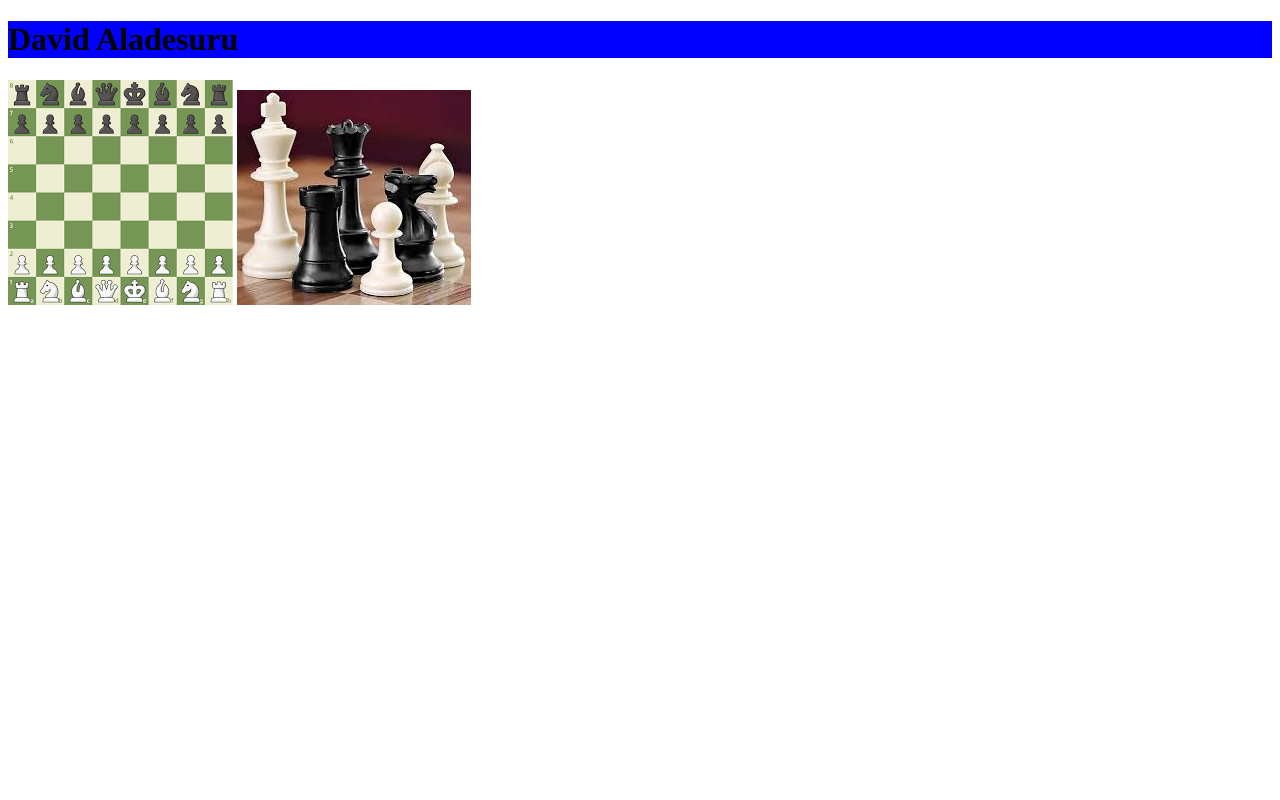
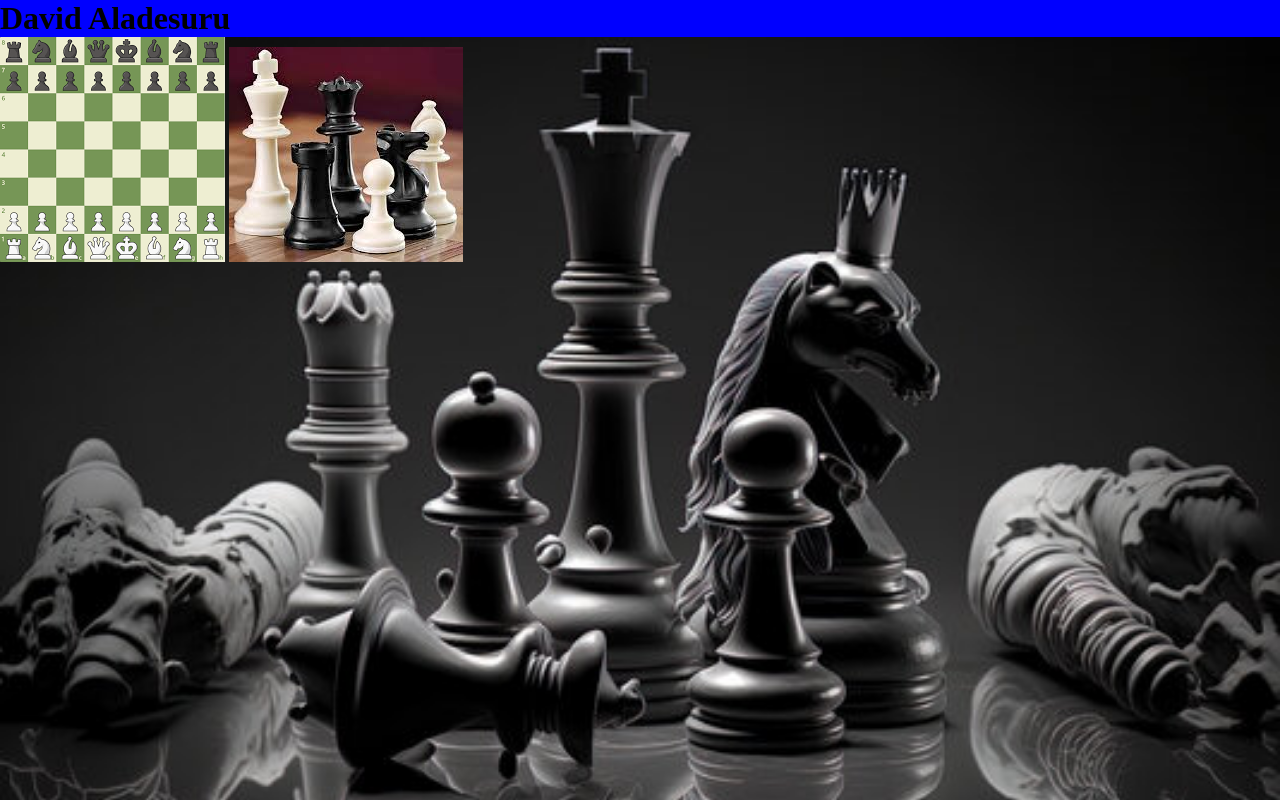
Before and after one commit to bsdc-david/bsdc-david.github.io, a plain HTML site: page index.html in a window 1280 px wide. Drawn offline with Linux system fonts and the light colour scheme.

Commit message:
nigeria added

```diff
--- a/index.html
+++ b/index.html
@@ -4,15 +4,12 @@
     <meta charset="UTF-8">
     <meta name="viewport" content="width=device-width, initial-scale=1.0">
     <title>Document</title>
-    <link rel="stylesheet" href="/styles/styles.css">
+    <link rel="stylesheet" href="styles.css">
 </head>
-<style>
-p{
-    background-image: url("images/my logo David.png");
-}</style>
 <body>
     <h1>David Aladesuru</h1>
     <img src="images/chess1.png" alt=""></img>
     <img src="images/chess2.jpg"alt=""><img>
 </body>
+<script src="app.js"></script>
 </html>
--- /dev/null
+++ b/nigeria/style.css
@@ -0,0 +1,20 @@
+html {
+    border: 2px soldi blue;
+    height: 100%;
+}
+
+body{
+    background-image: url("images/nigerian\ flag\ 3.jpg");
+    background-size: cover;
+    background-position: center;
+    /* border: 2px solid red; */
+    margin: 0;
+    height: 100%;
+    text-align: center;
+}
+
+h1 {
+    font-weight: 900;
+    font-size: 100px;
+    text-shadow: 5px 5px 10px darkgreen;
+}
--- /dev/null
+++ b/styles.css
@@ -0,0 +1,17 @@
+* {
+    margin: 0;
+    padding: 0;
+    box-sizing:border-box;
+}
+
+html {
+    background-image: url("images/backgroundImage.jpg");
+    background-repeat: no-repeat;
+    background-size: cover;
+    background-color: black;
+}
+
+h1 {
+    background-color: blue;
+
+}
--- a/styles/styles.css
+++ /dev/null
@@ -1,4 +0,0 @@
-h1 {
-    background-color: blue;
-
-}
```
Also changed, not shown: nigeria/index.html (added, +12 -0 lines), flexbox/flexbox.html (renamed from flexbox.html), images/backgroundImage.jpg (renamed from images/chess image 3.jpg), nigeria/app.js (added), nigeria/images/Nigeria Flag 2.avif (added), nigeria/images/Nigerian flag 1.webp (added), nigeria/images/nigerian flag 3.jpg (added).
